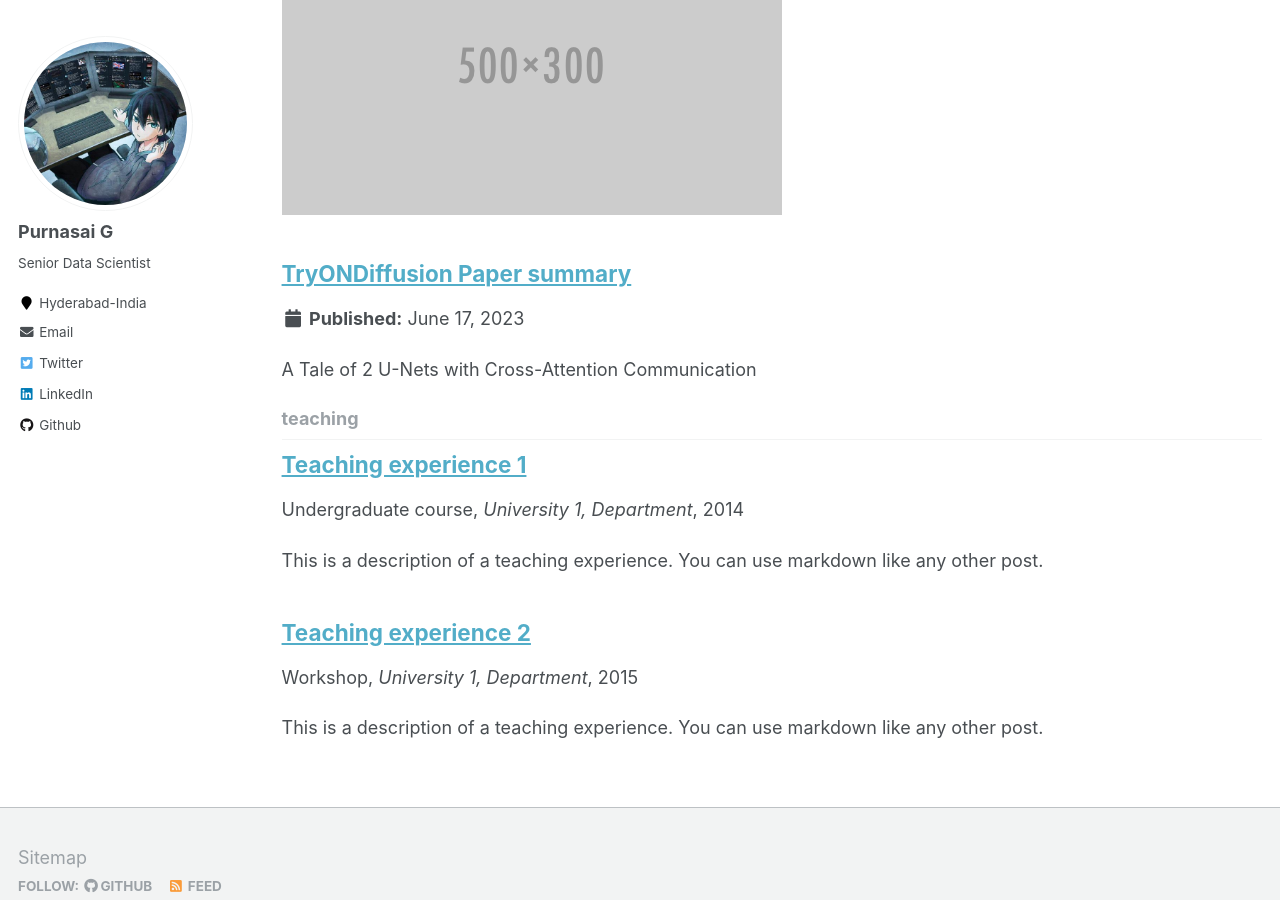
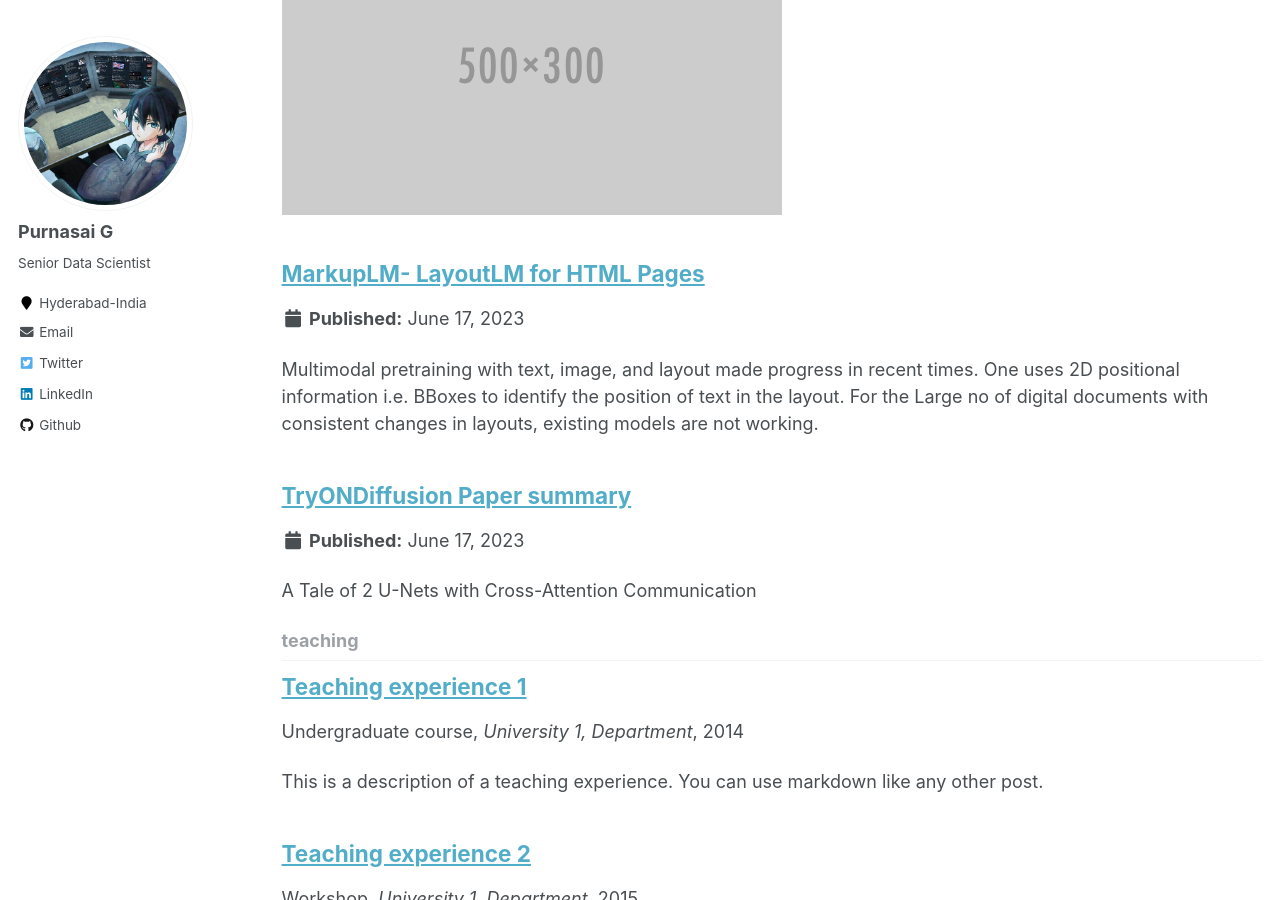
Before and after one commit to purnasai/purnasai.github.io, a Jekyll site: the page built from _pages/collection-archive.html, in a window 1280 px wide and 900 px high, scrolled down 2728 px. Built offline with Jekyll 4.4.1, drawn with Linux system fonts in a browser that asks for light colours.

Commit message:
Update MarkupLM.md

```diff
--- a/_talks/MarkupLM.md
+++ b/_talks/MarkupLM.md
@@ -1,8 +1,15 @@
-Multimodal pretraining with text, image and layout made progress in recent times. one use 2D positional information i.e BBoxes to identify the position of text in the layout. For the Large no of digital documents with consistent change in layouts, existing models are not working.
+---
+title: "MarkupLM- LayoutLM for HTML Pages"
+collection: talks
+permalink: /talks/MarkupLM
+date: 2023-06-17
+---
 
-Authors proposed MarkupLM, where both the **text** and **markup** information is pretrained. While the layout and style of Markup Pages changes with respect to Devices the pages opened. with frequent change in layout in different devices, fixed layout trained models doesn't perform well.
+Multimodal pretraining with text, image, and layout made progress in recent times. One uses 2D positional information i.e. BBoxes to identify the position of text in the layout. For the Large no of digital documents with consistent changes in layouts, existing models are not working.
 
-We need to make use of Markup Structure in the Documents for these documents. MarkupLM uses different units(tags in standard html) available in Markup Pages to identify position unlike bboxes in pdfs.
+Authors proposed MarkupLM, where both the **text** and **markup** information is pre-trained. While the layout and style of Markup Pages change with respect to Devices the pages opened. with frequent changes in layout in different devices, fixed layout-trained models don't perform well.
+
+We need to make use of the Markup Structure in the Documents for these documents. MarkupLM uses different units(tags in standard HTML) available in Markup Pages to identify the position, unlike bboxes in pdfs.
 
 #### Embedding layers:
 MarkupLM with 4 input embedding layers:
@@ -12,21 +19,21 @@ MarkupLM with 4 input embedding layers:
 - Segment embedding <-- for Downstream tasks.
 
 ![](../assets/images/markuplm_img1.png)
-The Xpath(XML path) embedding layer here in above is the replacement to the 2D position embeddings(bbox) in layoutLM model.
+The Xpath(XML path) embedding layer herein above is the replacement for the 2D position embeddings(bbox) in the layoutLM model.
 
 #### Pretraining Strategies:
-Authors used 3 pretraining strategies for effective training:
+The authors used 3 pretraining strategies for effective training:
 - Masked Markup Language model(MMLM): to learn joint contextual information of text & markup
-- Node Relationship Pretraining(NRP): to define relationships according to the hierarchy from the markup trees.(check dom tree in above figure)
-- Title Page matching(TPM): Random replacing Title from another page to make model learn whether they are correlated.
+- Node Relationship Pretraining(NRP): to define relationships according to the hierarchy from the markup trees. (check the dom tree in the above figure)
+- Title Page matching(TPM): Randomly replacing the Title from another page to make the model learn whether they are correlated.
 
 Using all the above strategies MarkupLM can better understand Contextual information through both text and Markup.
 
 #### Model:
-BERT as Encoding backbone & later replaced it with Roberta and significant performance change observed.
+BERT as the Encoding backbone & later replaced it with Roberta and significant performance change was observed.
 
 #### Pretrianing:
-We initialize MarkupLM from RoBERTa and train it for 300K steps. We set the total batch size as 256, the learning rate as 5e-5, and the warmup ratio as 0.06. The selected optimizer is AdamW with = 1e − 6, β1 = 0.9, β2 = 0.98, weight decay = 0.01, and a linear decay learning rate scheduler with 6% warmup steps. We also apply FP16, gradient-checkpointing and deepspeed to reduce GPU memory consumption and accelerate training.
+We initialize MarkupLM from RoBERTa and train it for 300K steps. We set the total batch size as 256, the learning rate as 5e-5, and the warmup ratio as 0.06. The selected optimizer is AdamW with = 1e − 6, β1 = 0.9, β2 = 0.98, weight decay = 0.01, and a linear decay learning rate scheduler with 6% warmup steps. We also apply FP16, gradient checkpointing and Deepspeed to reduce GPU memory consumption and accelerate training.
 
 ### Reference:
 - https://aclanthology.org/2022.acl-long.420.pdf
```
